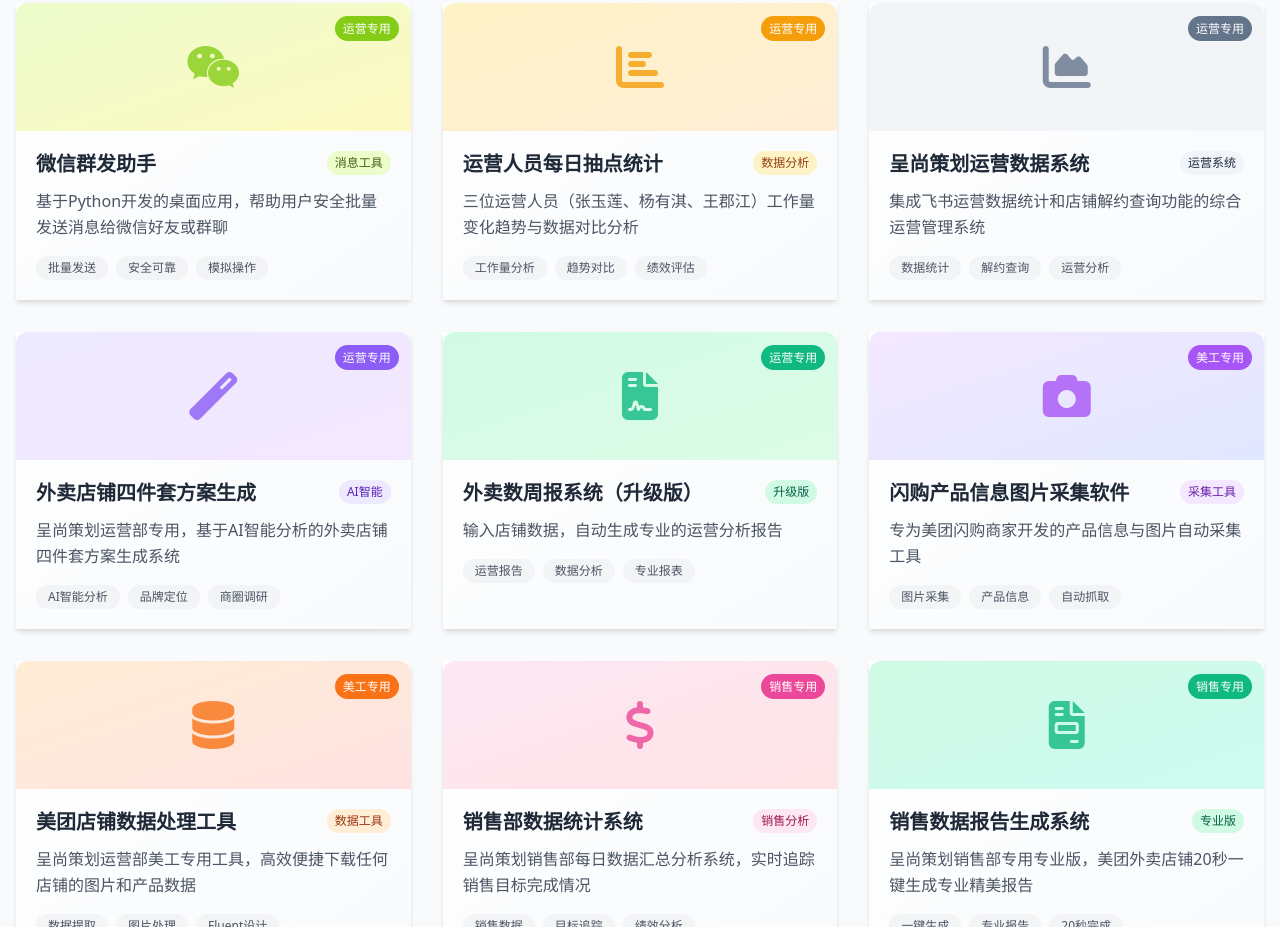
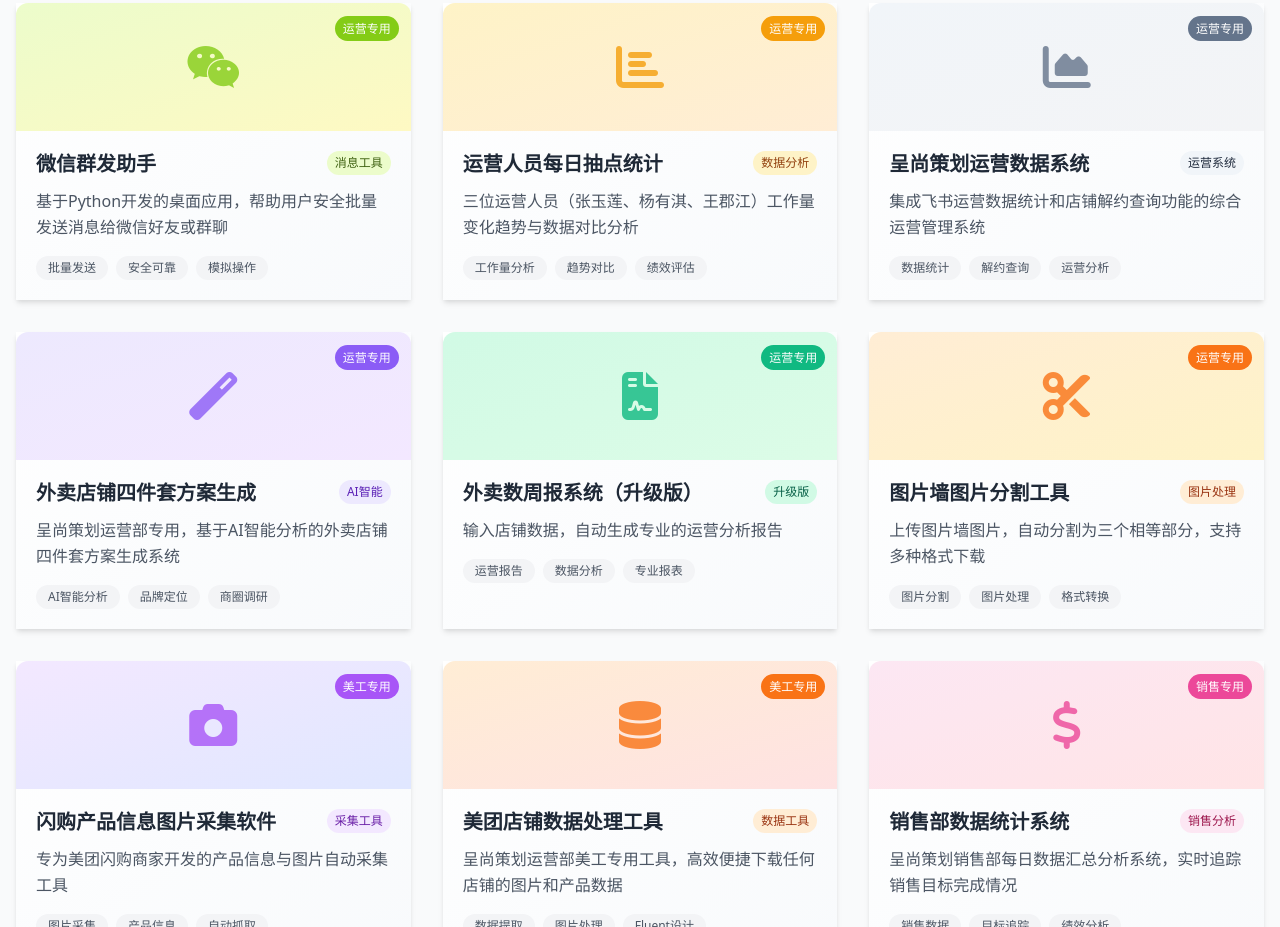
Before and after one commit to XUXIKAI886/xiangmuzhanshiheji, a plain HTML site: page index.html in a window 1280 px wide. Shown: the part 925-1852 px from the top of the page. Drawn offline with nearby package versions, Linux system fonts and the light colour scheme.

Commit message:
feat: 新增第21个工具 - 图片墙图片分割工具
- 添加运营专用工具：图片墙图片分割工具
- 链接：https://xuxikai886.github.io/tupianqiangtupianfenge/
- 功能：上传图片墙图片，自动分割为三个相等部分，支持多种格式下载
- 更新工具总数：20个 → 21个
- 更新运营专用工具数量：11个 → 12个
- 更新README文档和版本记录至v2.8.0

```diff
--- a/index.html
+++ b/index.html
@@ -91,11 +91,11 @@
             <div class="grid grid-cols-2 gap-2 sm:grid-cols-3 md:flex md:flex-wrap md:justify-center md:gap-3 mb-6">
                 <button class="category-tab active px-3 py-2 md:px-6 md:py-3 rounded-full font-medium transition-all duration-300 shadow-md hover:shadow-lg text-sm md:text-base" data-category="all">
                     <i class="fas fa-th-large mr-1 md:mr-2"></i>全部工具
-                    <span class="category-badge ml-1 md:ml-2 px-1.5 py-0.5 md:px-2 md:py-1 rounded-full text-xs">20</span>
+                    <span class="category-badge ml-1 md:ml-2 px-1.5 py-0.5 md:px-2 md:py-1 rounded-full text-xs">21</span>
                 </button>
                 <button class="category-tab px-3 py-2 md:px-6 md:py-3 rounded-full font-medium bg-white text-gray-700 shadow-md hover:shadow-lg border transition-all duration-300 text-sm md:text-base" data-category="operation">
                     <i class="fas fa-cogs mr-1 md:mr-2"></i>运营专用
-                    <span class="category-badge ml-1 md:ml-2 px-1.5 py-0.5 md:px-2 md:py-1 rounded-full text-xs">11</span>
+                    <span class="category-badge ml-1 md:ml-2 px-1.5 py-0.5 md:px-2 md:py-1 rounded-full text-xs">12</span>
                 </button>
                 <button class="category-tab px-3 py-2 md:px-6 md:py-3 rounded-full font-medium bg-white text-gray-700 shadow-md hover:shadow-lg border transition-all duration-300 text-sm md:text-base" data-category="design">
                     <i class="fas fa-palette mr-1 md:mr-2"></i>美工专用
@@ -399,6 +399,32 @@
                                 <span class="text-xs bg-gray-100 px-3 py-1 rounded-full text-gray-600 hover:bg-gray-200 transition-colors">运营报告</span>
                                 <span class="text-xs bg-gray-100 px-3 py-1 rounded-full text-gray-600 hover:bg-gray-200 transition-colors">数据分析</span>
                                 <span class="text-xs bg-gray-100 px-3 py-1 rounded-full text-gray-600 hover:bg-gray-200 transition-colors">专业报表</span>
+                            </div>
+                        </div>
+                    </div>
+                </a>
+            </div>
+
+            <!-- 项目卡片12：图片墙图片分割工具 -->
+            <div class="project-card enhanced-card" data-category="operation" data-title="图片墙图片分割工具" data-tags="图片分割 图片处理 格式转换">
+                <a href="https://xuxikai886.github.io/tupianqiangtupianfenge/" target="_blank" class="block h-full group">
+                    <div class="card-inner h-full rounded-xl overflow-hidden">
+                        <div class="h-32 bg-gradient-to-br from-orange-100 to-amber-100 flex items-center justify-center relative">
+                            <i class="fas fa-cut text-5xl text-orange-500 opacity-80 group-hover:opacity-100 transition-all duration-300 group-hover:scale-110"></i>
+                            <div class="absolute top-3 right-3">
+                                <span class="bg-orange-500 text-white text-xs px-2 py-1 rounded-full font-medium">运营专用</span>
+                            </div>
+                        </div>
+                        <div class="p-5">
+                            <div class="flex items-start justify-between mb-3">
+                                <h3 class="text-xl font-bold text-gray-800 group-hover:text-orange-600 transition-colors leading-tight">图片墙图片分割工具</h3>
+                                <span class="bg-orange-100 text-orange-800 text-xs px-2 py-1 rounded-full ml-2 flex-shrink-0">图片处理</span>
+                            </div>
+                            <p class="text-gray-600 mb-4 line-clamp-2 leading-relaxed">上传图片墙图片，自动分割为三个相等部分，支持多种格式下载</p>
+                            <div class="flex flex-wrap gap-2">
+                                <span class="text-xs bg-gray-100 px-3 py-1 rounded-full text-gray-600 hover:bg-gray-200 transition-colors">图片分割</span>
+                                <span class="text-xs bg-gray-100 px-3 py-1 rounded-full text-gray-600 hover:bg-gray-200 transition-colors">图片处理</span>
+                                <span class="text-xs bg-gray-100 px-3 py-1 rounded-full text-gray-600 hover:bg-gray-200 transition-colors">格式转换</span>
                             </div>
                         </div>
                     </div>
```
Also changed, not shown: README.md.
